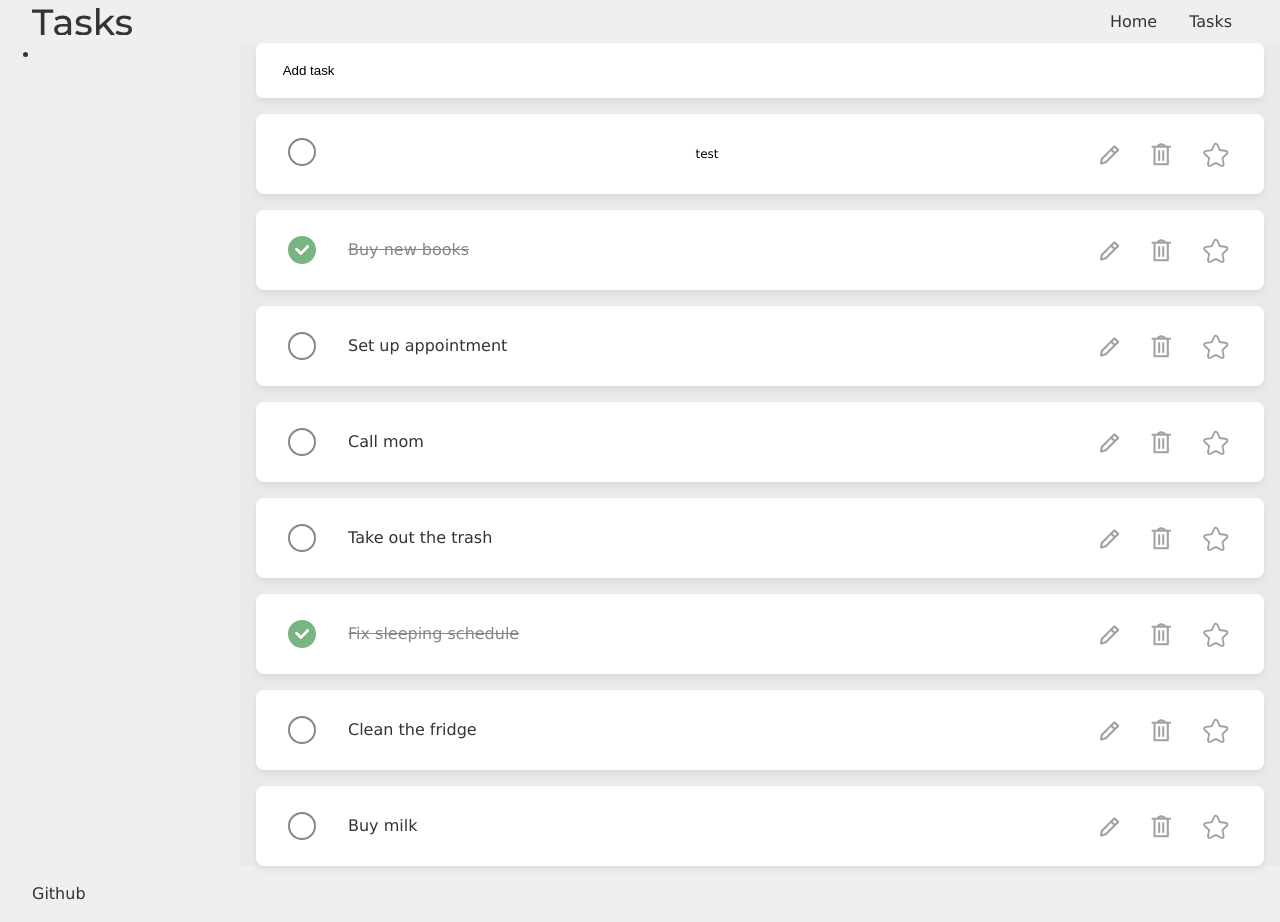
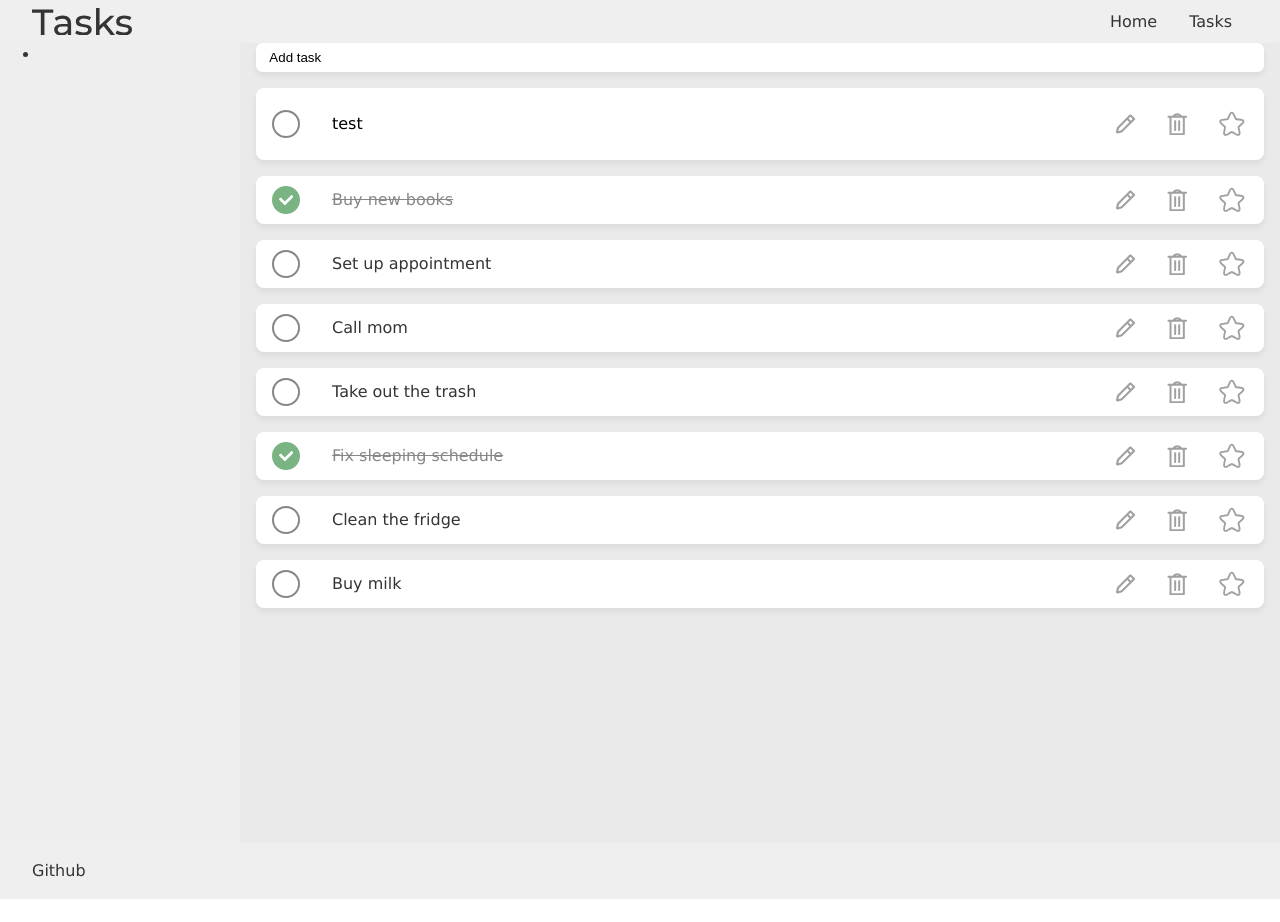
Before and after one commit to arthur-tsutiya/aplicacao-de-tarefas, a React (Create React App) app: page /tasks in a window 1280 px wide. After the commit the page ends 899 px from the top, so only its background shows below. Built offline with nearby package versions, Linux system fonts and the light colour scheme.

Commit message:
Improve the expandable task component styles

```diff
--- a/src/components/Task.css
+++ b/src/components/Task.css
@@ -8,10 +8,12 @@
 .card {
     background-color: #fff;
     border-radius: .5em;
-    padding: 1.5em 2em;
+    padding: .5em 1em;
     margin: 0;
     box-shadow: 0px 4px 6px 0px #00000011;
 }
+
+
 
 .task-title {
     flex: 1 1 auto;
--- a/src/components/TaskExpandable.css
+++ b/src/components/TaskExpandable.css
@@ -2,6 +2,16 @@
     display: grid;
     grid-template-rows: auto auto;
     grid-template-columns: 1fr;
+
+    transition: background-color .25s;
+}
+
+.task-expandable:hover {
+    background-color: #f4f4f4;
+}
+
+.task-expandable:active {
+    background-color: #f0f0f0;
 }
 
 .task-expandable-visible {
@@ -13,22 +23,37 @@
 
 .task-expandable-hidden {
     grid-row: 2/3;
+    padding-block: 0;
+    padding-inline: 1em;
 
     display: grid;
     grid-template-rows: 0fr;
     opacity: 0;
-    transition: grid-template-rows .25s ease-in-out, opacity .25s ease-in-out;
+    transition: grid-template-rows .25s, opacity .4s, padding-block .25s;
+}
+
+.task-expandable.expanded {
+    box-shadow: 0px 4px 6px 0px #00000011, 0px 0px 4px 0px #1975ff55;
 }
 
 .task-expandable.expanded .task-expandable-hidden {
     grid-template-rows: 1fr;
     opacity: 1;
+    padding-block: 1em;
 }
 
 .task-expandable-hidden-content {
     overflow: hidden;
 }
 
-.task-expandable-hidden-content p {
-    min-height: 200px;
+.btn-task {
+    font-size: initial;
+    font: inherit;
+
+    display: flex;
+    flex-direction: column;
+    align-items: start;
+    justify-content: center;
+
+    padding: 1em 0;
 }
--- a/src/components/TaskExpandable.js
+++ b/src/components/TaskExpandable.js
@@ -26,9 +26,11 @@ export default function TaskExpandable({task, onTaskToggle, onEditClick, onTaskD
 
     return (
         <li className={taskClassName}>
-            <div className="task-expandable-visible">
+            <div className="task-expandable-visible center">
                 <CheckmarkButton onClick={() => {}} checked={task.done}/>
-                <button className="btn" onClick={() => setExpanded(c => !c)}><p className="task-title">{task.title}</p></button>
+                <button className="btn btn-task" onClick={() => setExpanded(c => !c)}>
+                    <p className="task-title center">{task.title}</p>
+                </button>
                 <div className="task-buttons">
                     <EditButton onClick={() => onEditClick(task.id)}/>
                     <DeleteButton onClick={() => onTaskDelete(task.id)} />
```
